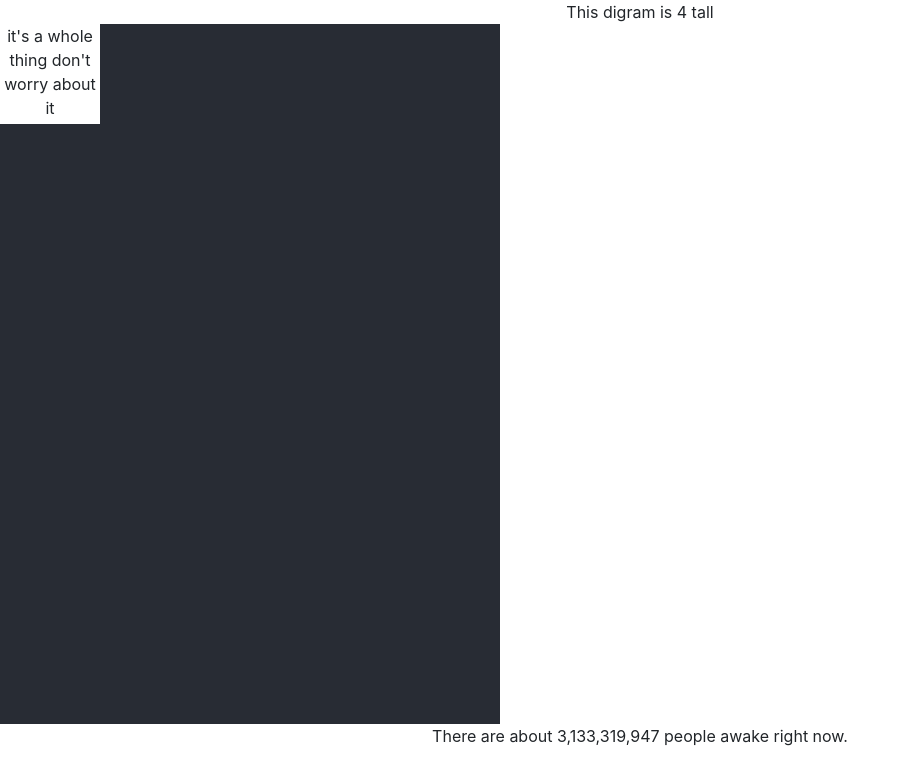
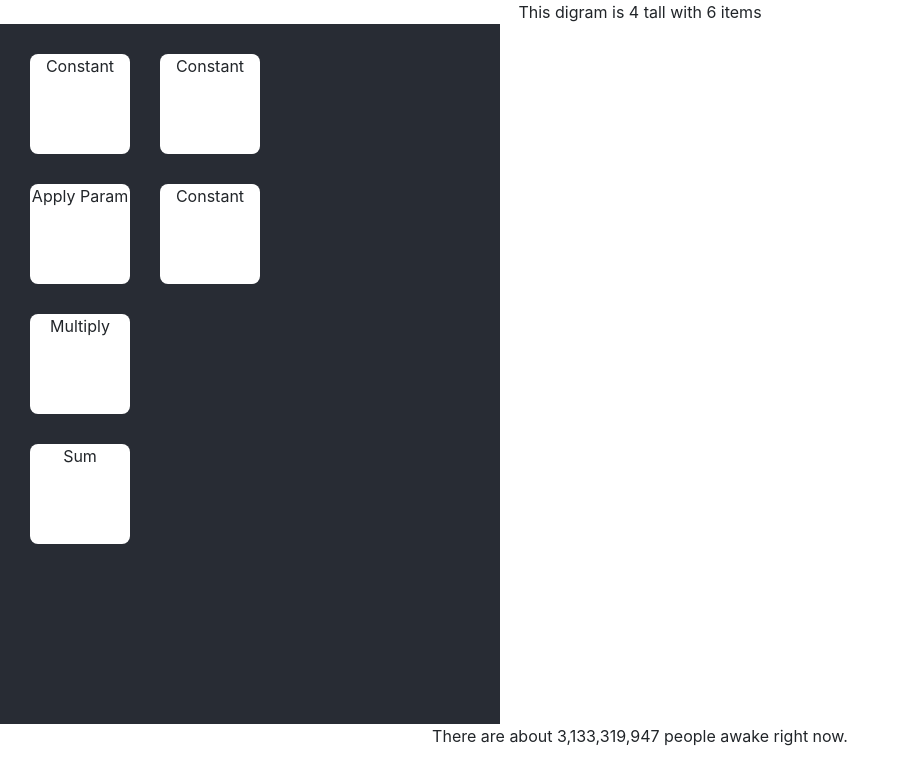
Before and after one commit to dorianj/enrico, a React (Create React App) app: page / in a window 1280 px wide. Shown: the top 784 px of the page, without its empty margins (0-910 px from the left). Built offline with nearby package versions, Linux system fonts and the light colour scheme.

Commit message:
Very basic layout working

```diff
--- a/src/App.css
+++ b/src/App.css
@@ -31,6 +31,5 @@
   display: block;
   background-color: #fff;
   position: absolute;
-  width: 100px;
-  height: 100px;
+  border-radius: 8px;
 }
--- a/src/Estimation.ts
+++ b/src/Estimation.ts
@@ -22,6 +22,9 @@ export abstract class EstimationNode {
   constructor(readonly inputs: EstimationNode[]) {
   }
 
+  get label(): string {
+    return "node";
+  }
   abstract get output(): Computable;
 
   static factory(inputs: EstimationNode[], operation: EstimationOperation): EstimationNode {
@@ -52,6 +55,10 @@ export class ConstantEstimationNode extends EstimationNode {
     super([]);
   }
 
+  get label(): string {
+    return "Constant";
+  }
+
   get output(): Computable {
     return this.constant;
   }
@@ -59,6 +66,10 @@ export class ConstantEstimationNode extends EstimationNode {
 
 class SumEstimationNode extends EstimationNode {
   static readonly inputSlots = null;
+
+  get label(): string {
+    return "Sum";
+  }
 
   get output(): Computable {
     return new ScalarFact<number>(_(this.inputs)
@@ -71,6 +82,10 @@ class MultiplyEstimationNode extends EstimationNode {
   // TODO (dorianj): maybe this should be infinite?
   // The challenge is that certain types aren't commutative when multiplying
   static readonly inputSlots = 2;
+
+  get label(): string {
+    return "Multiply";
+  }
 
   get output(): Computable {
     return this.inputs[0].output.multiply(this.inputs[1].output);
@@ -93,6 +108,10 @@ class ApplyParameterEstimationNode extends EstimationNode {
     }
   }
 
+  get label(): string {
+    return "Apply Param";
+  }
+
   get output(): Computable {
     // TRICKY (dorianj): at time this code was written, Fact and Computable were identical,
     // but Fact is actually a descendent of Computable so this may break later
--- a/src/EstimationLayout.ts
+++ b/src/EstimationLayout.ts
@@ -2,38 +2,80 @@ import _ from 'lodash';
 
 import { Estimation, EstimationNode } from './estimation';
 
+const LAYOUT_ITEM_SQUARE_SIZE = 100;
+const LAYOUT_ITEM_SQUARE_PADDING = 30;
+
+export class LayoutItem {
+  public position: {
+    width: number,
+    height: number,
+    x: number,
+    y: number,
+  };
+
+  constructor(
+    readonly node: EstimationNode,
+    readonly depth: number,
+    readonly inputs: LayoutItem[]
+  ) {
+    this.position = {
+      width: LAYOUT_ITEM_SQUARE_SIZE,
+      height: LAYOUT_ITEM_SQUARE_SIZE,
+      x: 0,
+      y: 0,
+    }
+  }
+}
+
 export class EstimationLayout {
+  readonly depth: number;
+  readonly rootLayoutItem: LayoutItem;
+  readonly allLayoutItems: LayoutItem[];
+
   constructor(
     readonly width: number,
     readonly height: number,
-    readonly estimation: Estimation) {
+    readonly estimation: Estimation
+  ) {
+      const _traverseNode = (node: EstimationNode, accumulator: number): LayoutItem => {
+        const inputs = node.inputs.map((input) => _traverseNode(input, accumulator + 1));
+
+        const item = new LayoutItem(node, accumulator, inputs);
+        this.allLayoutItems.push(item);
+        return item;
+      };
+
+      this.allLayoutItems = [];
+      this.rootLayoutItem = _traverseNode(this.estimation.terminalNode, 1);
+
+      this.depth = _(this.allLayoutItems)
+        .map(item => item.depth)
+        .max() || 0;
+
+      this.performLayout();
   }
 
-  // How many nodes wide/high will this visualization be?
-  get depth(): number {
-    function _traverseNode(node: EstimationNode, accumulator: number): number {
-      return _(node.inputs)
-        .map((input) => _traverseNode(input, accumulator + 1))
-        .max() || accumulator;
-    }
-
-    return _traverseNode(this.estimation.terminalNode, 1);
+  private performLayout() {
+    this.itemsByDepth.forEach((items) => {
+      items.forEach((layoutItem, i) => {
+        layoutItem.position.y = LAYOUT_ITEM_SQUARE_PADDING + (this.depth - layoutItem.depth) * (LAYOUT_ITEM_SQUARE_SIZE + LAYOUT_ITEM_SQUARE_PADDING);
+        layoutItem.position.x = LAYOUT_ITEM_SQUARE_PADDING + i * (LAYOUT_ITEM_SQUARE_SIZE + LAYOUT_ITEM_SQUARE_PADDING);
+      });
+    });
   }
 
-  get allNodes(): EstimationNode[] {
-    const untraversed: EstimationNode[] = [];
-    const traversed: EstimationNode[] = [];
+  private get itemsByDepth(): Map<number, LayoutItem[]> {
+    const m = new Map();
 
-    untraversed.push(...this.estimation.terminalNode.inputs);
+    this.allLayoutItems.forEach(item => {
+      const list = m.get(item.depth);
+      if (list === undefined) {
+        m.set(item.depth, [item]);
+      } else {
+        list.push(item);
+      }
+    });
 
-    while (untraversed.length) {
-      const node = untraversed.pop();
-      if (node !== undefined) {
-        traversed.push(node);
-        untraversed.push(...node.inputs);
-      }
-    }
-
-    return traversed;
+    return m;
   }
 }
--- a/src/EstimationView.tsx
+++ b/src/EstimationView.tsx
@@ -1,7 +1,7 @@
 import React from 'react';
 
-import { Estimation, EstimationNode  } from './estimation';
-import { EstimationLayout  } from './EstimationLayout';
+import { Estimation } from './estimation';
+import { EstimationLayout, LayoutItem  } from './EstimationLayout';
 import formatters from "./formatters";
 
 type EstimationViewProps = {
@@ -11,14 +11,20 @@ type EstimationViewProps = {
 };
 
 type EstimationNodeViewProps = {
-  node: EstimationNode,
+  layoutItem: LayoutItem
 };
 
 
-function EstimationNodeView(props: EstimationNodeViewProps) {
+function EstimationNodeView({layoutItem}: EstimationNodeViewProps) {
+  const style = {
+    width: `${layoutItem.position.width}px`,
+    height: `${layoutItem.position.height}px`,
+    top: `${layoutItem.position.y}px`,
+    left: `${layoutItem.position.x}px`,
+  };
   return (
-    <div className="EstimationNodeView">
-      it's a whole thing don't worry about it
+    <div className="EstimationNodeView" style={ style } key={ JSON.stringify(style) }>
+      { layoutItem.node.label }
     </div>
   )
 }
@@ -26,7 +32,8 @@ function EstimationNodeView(props: EstimationNodeViewProps) {
 export default function EstmationView({width, height, estimation}: EstimationViewProps) {
   const layout = new EstimationLayout(width, height, estimation);
 
-  const nodeViews = layout.allNodes.map(node => EstimationNodeView({node}));
+  console.log("layout root", layout.rootLayoutItem);
+  const nodeViews = layout.allLayoutItems.map(layoutItem => EstimationNodeView({layoutItem}));
 
   const formattedPopulation = formatters.wholeNumberWithCommas(
     estimation.terminalNode.output.scalar().value);
@@ -39,7 +46,7 @@ export default function EstmationView({width, height, estimation}: EstimationVie
   return (
     <div className="EstimationView">
       <div className="info">
-        This digram is { layout.depth } tall
+        This digram is { layout.depth } tall with { layout.allLayoutItems.length } items
       </div>
 
       <div className="palette" style={ paletteStyle }>
```
